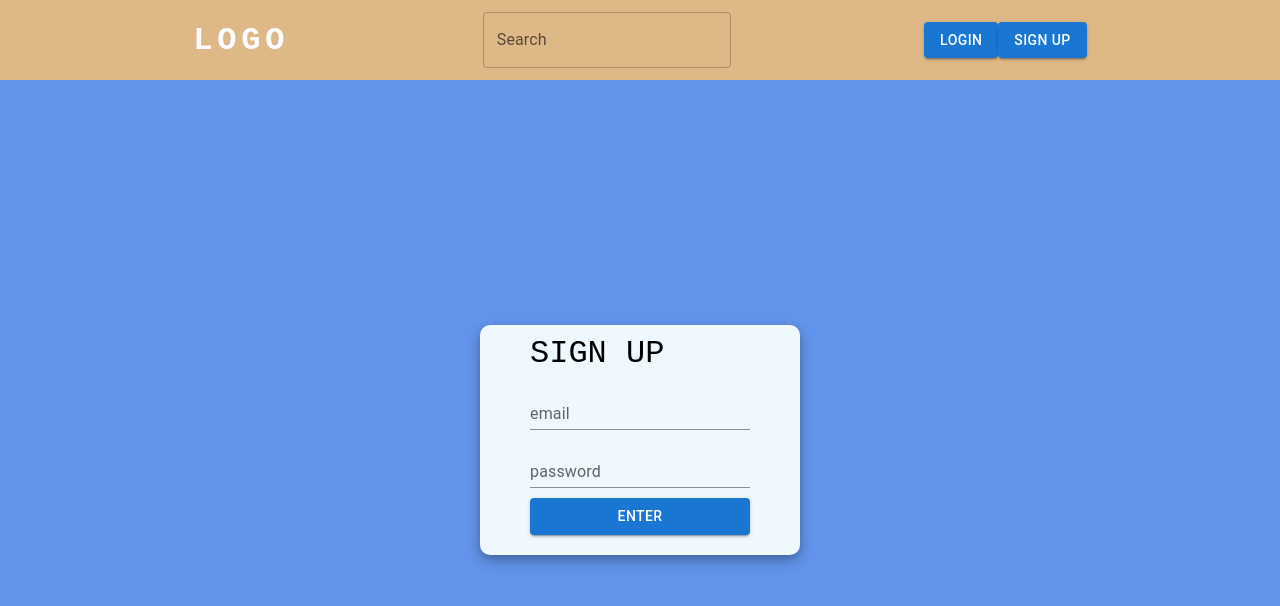
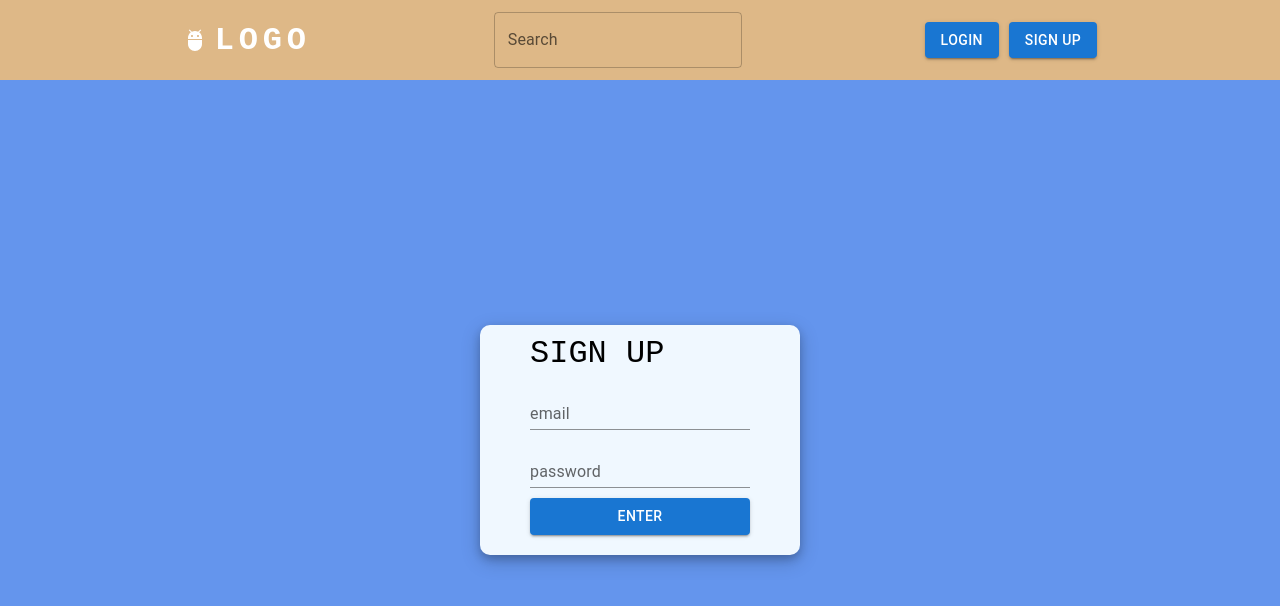
Before and after one commit to vitali007tut/react-core, a React (Vite) app: page /react-core/signup in a window 1280 px wide. Shown: the top 606 px of the page. Built offline with nearby package versions, Linux system fonts and the light colour scheme.

Commit message:
chore: add margin

```diff
--- a/src/components/Logo/Logo.tsx
+++ b/src/components/Logo/Logo.tsx
@@ -1,5 +1,6 @@
 import { Link } from "react-router-dom";
 import s from "./logo.module.css";
+import AdbIcon from '@mui/icons-material/Adb';
 
 // type Props = {
 //
@@ -7,6 +8,7 @@ import s from "./logo.module.css";
 const Logo = (/*props: Props*/) => {
     return (
         <Link className={s.logoText} to="/react-core/">
+            <AdbIcon sx={{ display: { xs: 'none', md: 'flex' }, mr: 1 }} />
             LOGO
         </Link>
     );
--- a/src/components/Logo/logo.module.css
+++ b/src/components/Logo/logo.module.css
@@ -14,4 +14,6 @@
     color: white;
     text-decoration: none;
     text-transform: uppercase;
+    display: flex;
+    align-content: center;            align-items: center;
 }
--- a/src/components/Navigation/Logouted/Logouted.tsx
+++ b/src/components/Navigation/Logouted/Logouted.tsx
@@ -4,7 +4,7 @@ import { NavLink } from "react-router-dom";
 const Logouted = () => {
     return (
         <div>
-            <NavLink to="/react-core/login">
+            <NavLink to="/react-core/login" style={{marginRight: '10px'}}>
                 <Button variant="contained">Login</Button>
             </NavLink>
             <NavLink to="/react-core/signup">
```
